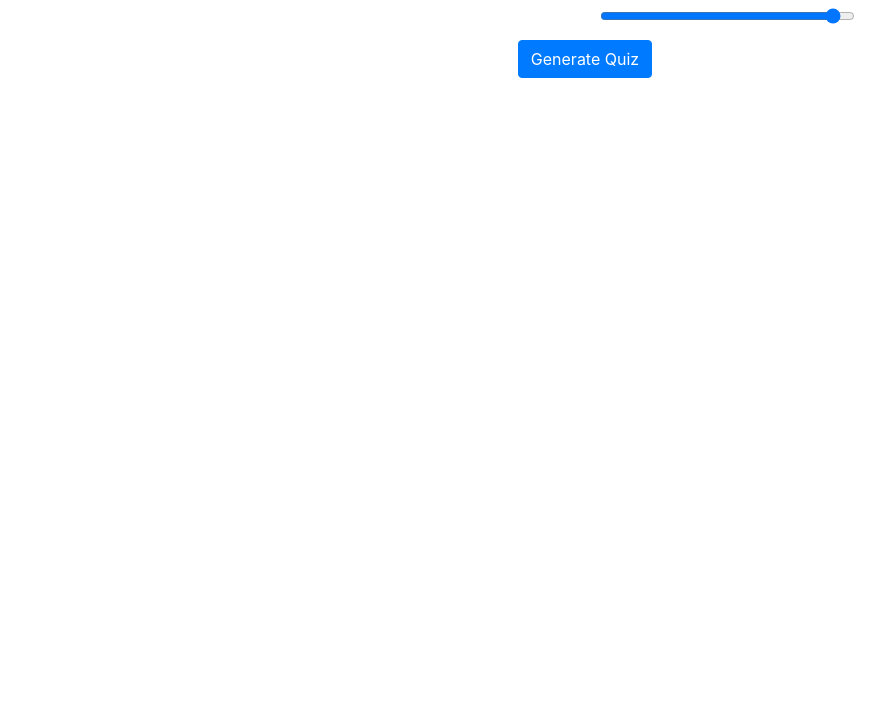
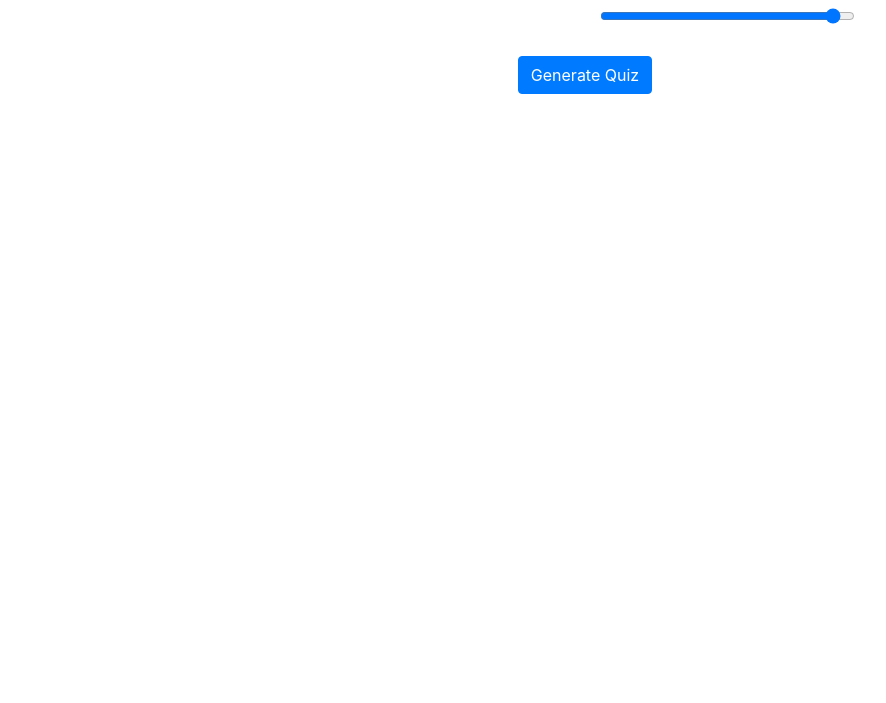
Before and after one commit to zeilmannnoah/zeilmannnoah.github.io, a plain HTML site: page index.html in a window 1280 px wide. Shown: the part 97-800 px from the top of the page, without its empty margins (55-941 px from the left). Drawn offline with nearby package versions, Linux system fonts and the light colour scheme.

Commit message:
Adding margin for button

```diff
--- a/index.html
+++ b/index.html
@@ -27,7 +27,7 @@
                 </div>
             </div>
             <div class="row" style="margin-top: 5px;">
-                <button id="question-submit" type="button" class="btn btn-primary mx-auto">Generate Quiz</button>
+                <button id="question-submit" type="button" class="btn btn-primary mx-auto my-3">Generate Quiz</button>
             </div>
         </div>
         <div id="quiz" class="d-none">
```
